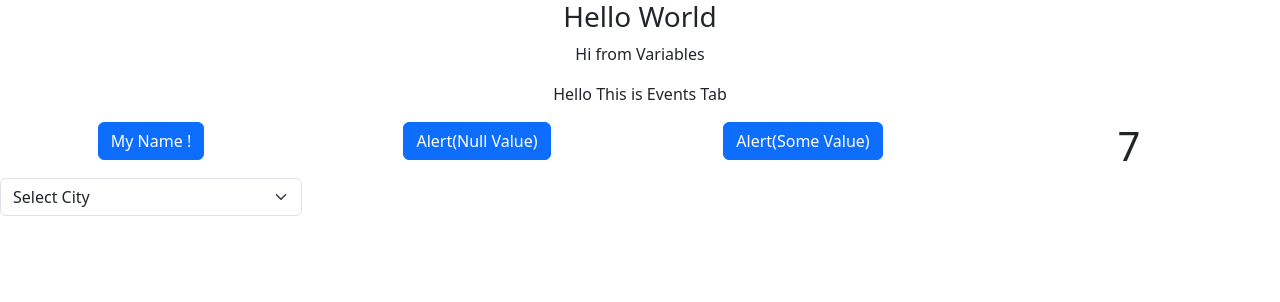
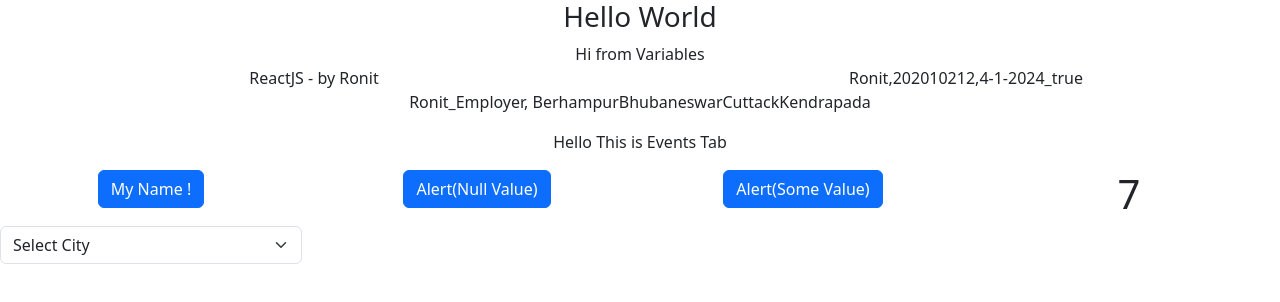
Before and after one commit to ronitjena09/React-Basics, a React (Create React App) app: page / in a window 1280 px wide. Shown: the top 302 px of the page. Built offline with nearby package versions, Linux system fonts and the light colour scheme.

Commit message:
Event showing and variable showing(2)

```diff
--- a/src/topics/Events.js
+++ b/src/topics/Events.js
@@ -36,7 +36,7 @@ const eventAlert = (event) => {   // function for calling a specific value that
       </div>
       <div className='row'>
         <div className='col-3'>
-            <select onChange={ (event) => {eventAlert(event)}}className='form-select'> {/*for an event to be created in alert box */}
+            <select onChange={ (event) => {eventAlert(event)}}className='form-select'> {/* to send data*/}
                 <option value=''>Select City</option>
                 <option value='Berhampur'>Berhampur</option>
                 <option value='Bhubaneswar'>Bhubaneswar</option>
--- a/src/topics/Variables.js
+++ b/src/topics/Variables.js
@@ -3,25 +3,36 @@ import React, { useState } from 'react'
 const Variables = () => {
  //for variables whose values cannot be changed
  let cat = "ReactJS";
- const dog = "ReactJS";
+ const dog = "by Ronit";
  // for variables whose values can be changed => using State
  let [studentName, setStudentName] = useState('Ronit'); //for string type
  let [rollNumber, setRollNumber] = useState(202010212); // for Integer type
  let [recentDate, setRecentDate] = useState(new Date()); // for date
- let [isActive, setIsActive] = useState(); //for boolean type
+ let [isActive, setIsActive] = useState(true); //for boolean type
 
  //derived data type
- let [empObject, setEmpObject] = useState({empId:0, empName:'Ronit', empCity:'Berhampur',}); //object
+ let [empObject, setEmpObject] = useState({empId:0, empName:'Ronit_Employer', empCity:'Berhampur',}); //object
  let [cityType, setCityType] = useState(['Berhampur','Bhubaneswar', 'Cuttack', 'Kendrapada']); //String array
  let [rollNo, setRollNo] = useState([10, 20, 30, 40, 50]); //Integer array
 
 
-
-
-
-
   return (
-    <div><p>Hi from Variables</p></div>
+    <div><p>Hi from Variables
+    <div className='row'>
+      <div className='col'>
+      {cat} - {dog}
+      </div>
+      <div className='col'>
+        {studentName},{rollNumber},{recentDate.getDay()}-{recentDate.getMonth()+1}-{recentDate.getFullYear()}_{isActive ? 'true':'false'}
+      </div>
+      </div>
+      <div>
+      <div className='col'>
+        {empObject.empName}, {/* to print object name */}
+        {cityType}  {/* to print sring type ar */}
+      </div> {/* NOTE: YOU CANT SHOW AN ENTIRE OBJECT !!! */}
+    </div>
+    </p></div>
   )
 }
 
```
